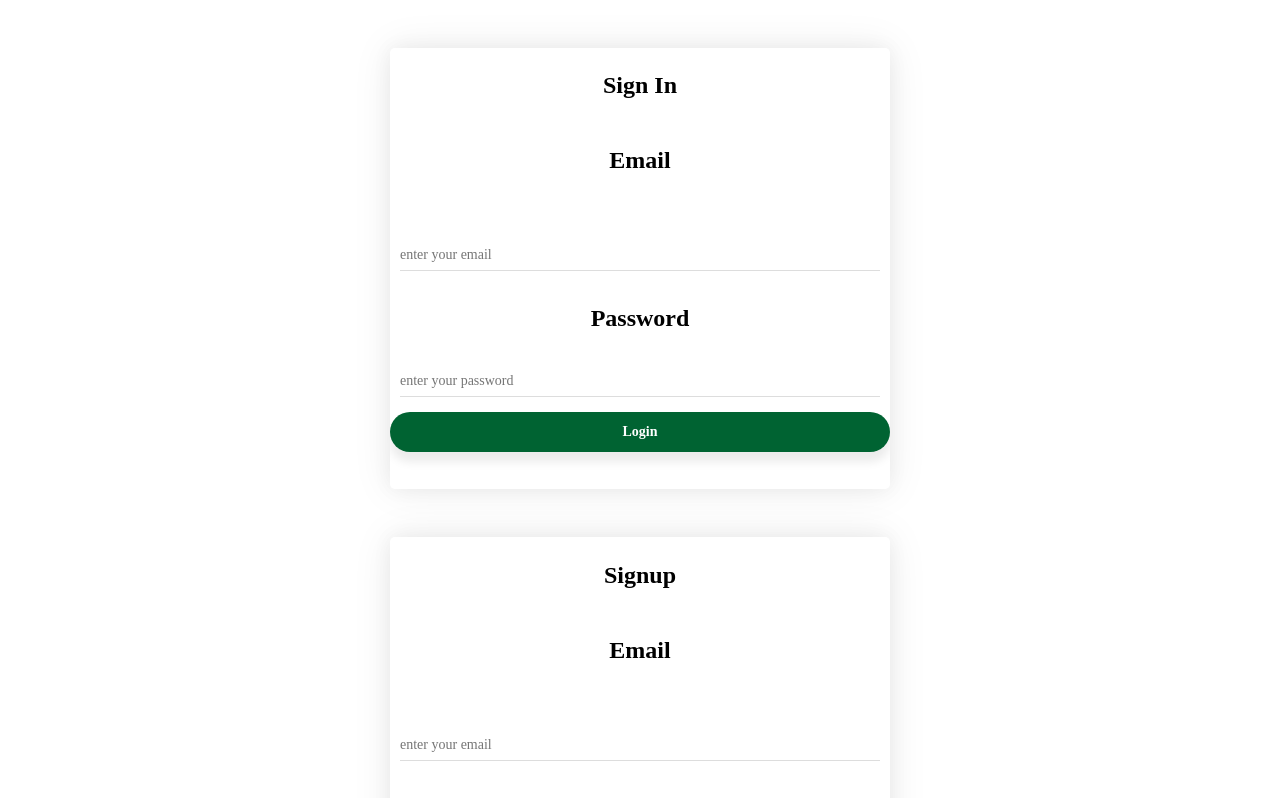
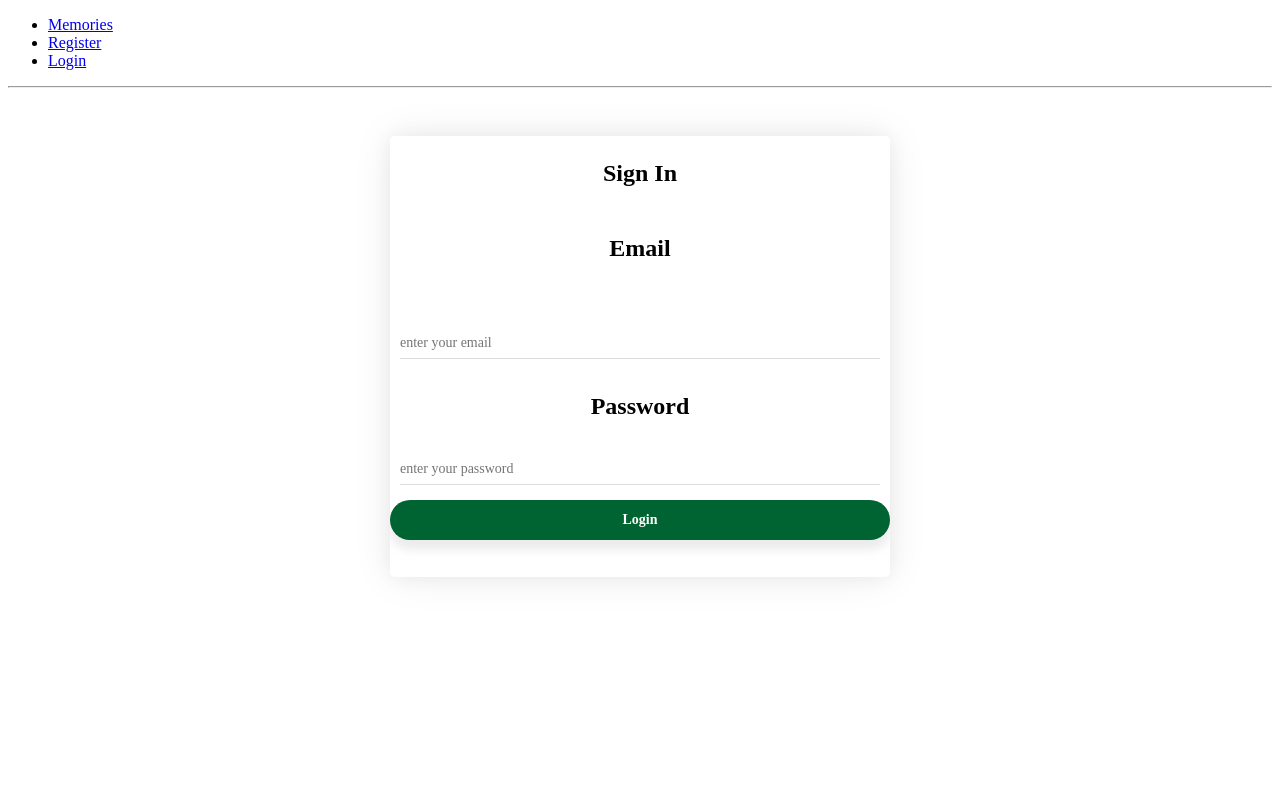
Before and after one commit to d-sanderson/node-dream-log, a React (Create React App) app in the folder client/: page /login in a window 1280 px wide. Shown: the top 798 px of the page. Built offline with nearby package versions, Linux system fonts and the light colour scheme; no server answers; a web font is replaced by a local one.

Commit message:
made the signin function more explicit

```diff
--- a/client/package.json
+++ b/client/package.json
@@ -6,6 +6,7 @@
     "axios": "^0.19.0",
     "react": "^16.9.0",
     "react-dom": "^16.9.0",
+    "react-router-dom": "^5.0.1",
     "react-scripts": "3.1.1",
     "styled-components": "^4.3.2"
   },
--- a/client/src/App.js
+++ b/client/src/App.js
@@ -2,7 +2,29 @@ import React, { Component } from 'react';
 import Memory from './Memory';
 import Signup from './Signup';
 import Signin from './Signin';
+import { BrowserRouter as Router, Route, Link } from "react-router-dom";
 
+const App = () => <div>
+<Router>
+      <div>
+        <ul>
+          <li>
+            <Link to="/">Memories</Link>
+          </li>
+          <li>
+            <Link to="/register">Register</Link>
+          </li>
+          <li>
+            <Link to="/login">Login</Link>
+          </li>
+        </ul>
 
-const App = () => <div><Signin /><Signup/><Memory /></div>;
+        <hr />
+
+        <Route exact path="/" component={Memory} />
+        <Route path="/register" component={Signup} />
+        <Route path="/login" component={Signin} />
+      </div>
+    </Router>
+  </div>;
 export default App;
--- a/client/src/Memory.js
+++ b/client/src/Memory.js
@@ -121,7 +121,7 @@ render() {
         : localStorage.getItem('access_token') === null
         ?
         <CardHeader>
-          <CardHeading>'Unauthorized to post a memory' </CardHeading>
+          <CardHeading>'You must be logged in to view or create a memory' </CardHeading>
         </CardHeader>
         :data.map((dat) => (
           <CardWrapper key={dat.id.toString()}>
--- a/client/src/Signin.js
+++ b/client/src/Signin.js
@@ -27,11 +27,22 @@ class Signin extends Component {
     username: username,
     password: password
   })
-  .then(res => localStorage.setItem('access_token', res.data.token))
-  .catch((err) => {
-    console.log(err)
+  .then(res => {
+    if (res.status === 200) {
+      localStorage.setItem('access_token', res.data.token)
+      this.props.history.push('/');
+    } else {
+      const error = new Error(res.error);
+      throw error;
+    }
   })
+  .catch(err => {
+    console.error(err);
+    alert('Error logging in please try again');
+  });
 }
+
+
   render() {
     return (
 <CardWrapper>
```
Also changed, not shown: 1 other file (tests, documents, lock files or other folders).
